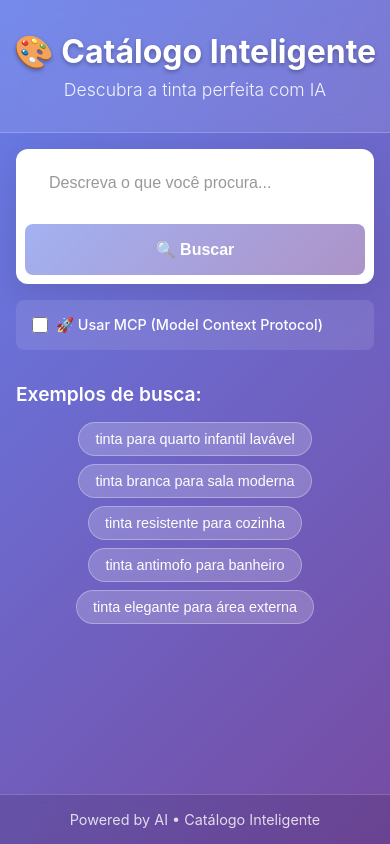
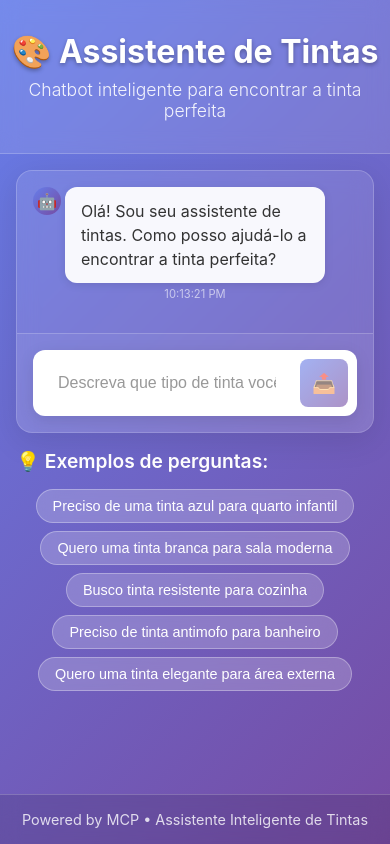
Before and after one commit to fernandesbarreto/catalogo-inteligente, a React (Create React App) app in the folder frontend/: page / in a window 390 px wide. Built offline with nearby package versions, Linux system fonts and the light colour scheme.

Commit message:
feat: redesign chat interface and enhance message handling for improved user experience

```diff
--- a/frontend/src/App.css
+++ b/frontend/src/App.css
@@ -53,96 +53,196 @@ body {
   width: 100%;
 }
 
-/* Search form */
-.search-form {
+/* Chat container */
+.chat-container {
+  background: rgba(255, 255, 255, 0.1);
+  backdrop-filter: blur(10px);
+  border-radius: 16px;
+  border: 1px solid rgba(255, 255, 255, 0.2);
+  box-shadow: 0 8px 32px rgba(0, 0, 0, 0.1);
   margin-bottom: 2rem;
-  display: flex;
-  flex-direction: column;
-  gap: 1rem;
+  overflow: hidden;
 }
 
-.mcp-toggle {
-  display: flex;
-  flex-direction: column;
-  gap: 0.5rem;
-  align-items: flex-start;
-  background: rgba(255, 255, 255, 0.1);
+.messages {
+  max-height: 500px;
+  overflow-y: auto;
   padding: 1rem;
-  border-radius: 8px;
-  backdrop-filter: blur(10px);
 }
 
-.mcp-label {
+.message {
+  margin-bottom: 1rem;
+  animation: fadeIn 0.3s ease-in;
+}
+
+.message.user {
+  text-align: right;
+}
+
+.message.bot {
+  text-align: left;
+}
+
+.message-content {
+  display: inline-block;
+  max-width: 80%;
+}
+
+.bot-message {
+  display: flex;
+  align-items: flex-start;
+  gap: 0.5rem;
+}
+
+.user-message {
+  display: flex;
+  align-items: flex-start;
+  gap: 0.5rem;
+  flex-direction: row-reverse;
+}
+
+.bot-avatar,
+.user-avatar {
+  width: 32px;
+  height: 32px;
+  border-radius: 50%;
   display: flex;
   align-items: center;
-  gap: 0.5rem;
-  cursor: pointer;
-  user-select: none;
-  font-size: 0.9rem;
+  justify-content: center;
+  font-size: 1.2rem;
+  flex-shrink: 0;
+}
+
+.bot-avatar {
+  background: linear-gradient(135deg, #667eea 0%, #764ba2 100%);
   color: white;
 }
 
-.mcp-label input[type="checkbox"] {
-  width: 16px;
-  height: 16px;
-  cursor: pointer;
-}
-
-.mcp-text {
-  font-weight: 500;
+.user-avatar {
+  background: rgba(255, 255, 255, 0.2);
   color: white;
 }
 
-.mcp-info {
-  margin-left: 24px;
-  color: rgba(255, 255, 255, 0.8);
-  font-style: italic;
-  font-size: 0.8rem;
+.message-text {
+  background: rgba(255, 255, 255, 0.95);
+  color: #333;
+  padding: 0.75rem 1rem;
+  border-radius: 12px;
+  box-shadow: 0 2px 8px rgba(0, 0, 0, 0.1);
+  line-height: 1.5;
+  white-space: pre-line;
+}
+
+.message.user .message-text {
+  background: linear-gradient(135deg, #667eea 0%, #764ba2 100%);
+  color: white;
+}
+
+.message-time {
+  font-size: 0.7rem;
+  color: rgba(255, 255, 255, 0.6);
+  margin-top: 0.25rem;
+  text-align: center;
+}
+
+/* Typing indicator */
+.typing-indicator {
+  display: flex;
+  gap: 0.25rem;
+  align-items: center;
+}
+
+.typing-indicator span {
+  width: 8px;
+  height: 8px;
+  border-radius: 50%;
+  background: #999;
+  animation: typing 1.4s infinite ease-in-out;
+}
+
+.typing-indicator span:nth-child(1) {
+  animation-delay: -0.32s;
+}
+
+.typing-indicator span:nth-child(2) {
+  animation-delay: -0.16s;
+}
+
+@keyframes typing {
+  0%, 80%, 100% {
+    transform: scale(0.8);
+    opacity: 0.5;
+  }
+  40% {
+    transform: scale(1);
+    opacity: 1;
+  }
+}
+
+@keyframes fadeIn {
+  from {
+    opacity: 0;
+    transform: translateY(10px);
+  }
+  to {
+    opacity: 1;
+    transform: translateY(0);
+  }
+}
+
+/* Input form */
+.input-form {
+  border-top: 1px solid rgba(255, 255, 255, 0.2);
+  padding: 1rem;
+  background: rgba(255, 255, 255, 0.05);
 }
 
 .input-group {
   display: flex;
-  gap: 1rem;
+  gap: 0.5rem;
   background: white;
   border-radius: 12px;
   padding: 0.5rem;
-  box-shadow: 0 8px 32px rgba(0, 0, 0, 0.1);
+  box-shadow: 0 4px 16px rgba(0, 0, 0, 0.1);
   border: 1px solid rgba(255, 255, 255, 0.2);
 }
 
-.search-input {
+.chat-input {
   flex: 1;
   border: none;
   outline: none;
-  padding: 1rem 1.5rem;
+  padding: 0.75rem 1rem;
   font-size: 1rem;
   border-radius: 8px;
   background: transparent;
 }
 
-.search-input::placeholder {
+.chat-input::placeholder {
   color: #999;
 }
 
-.search-button {
+.send-button {
   background: linear-gradient(135deg, #667eea 0%, #764ba2 100%);
   color: white;
   border: none;
-  padding: 1rem 2rem;
+  padding: 0.75rem 1rem;
   border-radius: 8px;
-  font-size: 1rem;
-  font-weight: 600;
+  font-size: 1.2rem;
   cursor: pointer;
   transition: all 0.3s ease;
-  white-space: nowrap;
+  width: 48px;
+  height: 48px;
+  display: flex;
+  align-items: center;
+  justify-content: center;
 }
 
-.search-button:hover:not(:disabled) {
+.send-button:hover:not(:disabled) {
   transform: translateY(-2px);
   box-shadow: 0 4px 12px rgba(0, 0, 0, 0.2);
 }
 
-.search-button:disabled {
+.send-button:disabled {
   opacity: 0.6;
   cursor: not-allowed;
   transform: none;
@@ -188,125 +288,7 @@ body {
   cursor: not-allowed;
 }
 
-/* Error message */
-.error-message {
-  background: rgba(255, 107, 107, 0.1);
-  border: 1px solid rgba(255, 107, 107, 0.3);
-  border-radius: 12px;
-  padding: 1.5rem;
-  margin-bottom: 2rem;
-  backdrop-filter: blur(10px);
-}
 
-.error-message h3 {
-  color: #ff6b6b;
-  margin-bottom: 0.5rem;
-  font-size: 1.2rem;
-}
-
-.error-message p {
-  color: rgba(255, 255, 255, 0.9);
-  margin-bottom: 0.5rem;
-}
-
-.error-hint {
-  font-size: 0.9rem;
-  color: rgba(255, 255, 255, 0.7) !important;
-  font-style: italic;
-}
-
-/* Results */
-.results {
-  background: rgba(255, 255, 255, 0.1);
-  backdrop-filter: blur(10px);
-  border-radius: 16px;
-  padding: 2rem;
-  border: 1px solid rgba(255, 255, 255, 0.2);
-  box-shadow: 0 8px 32px rgba(0, 0, 0, 0.1);
-}
-
-.results h2 {
-  color: white;
-  margin-bottom: 1.5rem;
-  font-size: 1.8rem;
-  font-weight: 600;
-}
-
-.notes {
-  background: rgba(255, 255, 255, 0.1);
-  border-radius: 8px;
-  padding: 1rem;
-  margin-bottom: 1.5rem;
-  border-left: 4px solid #667eea;
-}
-
-.notes p {
-  color: rgba(255, 255, 255, 0.9);
-  font-style: italic;
-}
-
-.no-results {
-  text-align: center;
-  padding: 2rem;
-}
-
-.no-results p {
-  color: rgba(255, 255, 255, 0.8);
-  font-size: 1.1rem;
-}
-
-/* Picks grid */
-.picks-grid {
-  display: grid;
-  gap: 1rem;
-}
-
-.pick-card {
-  background: rgba(255, 255, 255, 0.95);
-  border-radius: 12px;
-  padding: 1.5rem;
-  box-shadow: 0 4px 12px rgba(0, 0, 0, 0.1);
-  transition: all 0.3s ease;
-  border: 1px solid rgba(255, 255, 255, 0.2);
-}
-
-.pick-card:hover {
-  transform: translateY(-2px);
-  box-shadow: 0 8px 24px rgba(0, 0, 0, 0.15);
-}
-
-.pick-header {
-  display: flex;
-  justify-content: space-between;
-  align-items: center;
-  margin-bottom: 1rem;
-  padding-bottom: 0.5rem;
-  border-bottom: 1px solid #eee;
-}
-
-.pick-number {
-  background: linear-gradient(135deg, #667eea 0%, #764ba2 100%);
-  color: white;
-  padding: 0.25rem 0.75rem;
-  border-radius: 12px;
-  font-weight: 600;
-  font-size: 0.9rem;
-}
-
-.pick-id {
-  color: #666;
-  font-size: 0.8rem;
-  font-family: "Courier New", monospace;
-  background: #f5f5f5;
-  padding: 0.25rem 0.5rem;
-  border-radius: 4px;
-}
-
-.pick-reason {
-  color: #333;
-  line-height: 1.6;
-  font-size: 1rem;
-}
 
 /* Footer */
 .App-footer {
@@ -332,22 +314,41 @@ body {
     padding: 1rem;
   }
 
-  .input-group {
-    flex-direction: column;
+  .chat-container {
+    margin-bottom: 1rem;
   }
 
-  .search-button {
-    width: 100%;
+  .messages {
+    max-height: 400px;
+  }
+
+  .message-content {
+    max-width: 90%;
+  }
+
+  .input-group {
+    flex-direction: row;
+  }
+
+  .send-button {
+    width: 48px;
+    height: 48px;
   }
 
   .example-tags {
     justify-content: center;
   }
 
-  .pick-header {
-    flex-direction: column;
-    align-items: flex-start;
-    gap: 0.5rem;
+  .bot-message,
+  .user-message {
+    gap: 0.25rem;
+  }
+
+  .bot-avatar,
+  .user-avatar {
+    width: 28px;
+    height: 28px;
+    font-size: 1rem;
   }
 }
 
@@ -362,6 +363,6 @@ body {
   }
 }
 
-.search-button:disabled {
+.send-button:disabled {
   animation: pulse 1.5s ease-in-out infinite;
 }
--- a/frontend/src/App.tsx
+++ b/frontend/src/App.tsx
@@ -1,5 +1,12 @@
-import React, { useState } from "react";
+import React, { useState, useRef, useEffect } from "react";
 import "./App.css";
+
+interface Message {
+  id: string;
+  type: "user" | "bot";
+  content: string;
+  timestamp: Date;
+}
 
 interface RecommendationPick {
   id: string;
@@ -9,115 +16,182 @@ interface RecommendationPick {
 interface RecommendationResponse {
   picks: RecommendationPick[];
   notes?: string;
+  mcpEnabled?: boolean;
 }
 
 function App() {
-  const [query, setQuery] = useState("");
+  const [messages, setMessages] = useState<Message[]>([
+    {
+      id: "1",
+      type: "bot",
+      content: "Olá! Sou seu assistente de tintas. Como posso ajudá-lo a encontrar a tinta perfeita?",
+      timestamp: new Date(),
+    },
+  ]);
+  const [inputValue, setInputValue] = useState("");
   const [loading, setLoading] = useState(false);
-  const [useMCP, setUseMCP] = useState(false);
-  const [recommendations, setRecommendations] =
-    useState<RecommendationResponse | null>(null);
-  const [error, setError] = useState<string | null>(null);
+  const messagesEndRef = useRef<HTMLDivElement>(null);
+
+  // Auto-scroll to bottom when new messages arrive
+  useEffect(() => {
+    messagesEndRef.current?.scrollIntoView({ behavior: "smooth" });
+  }, [messages]);
 
   const handleSubmit = async (e: React.FormEvent) => {
     e.preventDefault();
-    if (!query.trim()) return;
+    if (!inputValue.trim() || loading) return;
 
+    const userMessage: Message = {
+      id: Date.now().toString(),
+      type: "user",
+      content: inputValue.trim(),
+      timestamp: new Date(),
+    };
+
+    setMessages(prev => [...prev, userMessage]);
+    setInputValue("");
     setLoading(true);
-    setError(null);
-    setRecommendations(null);
 
     try {
-      const endpoint = useMCP
-        ? "http://localhost:3000/bff/ai/recommendations/mcp"
-        : "http://localhost:3000/bff/ai/recommendations";
-
-      const response = await fetch(endpoint, {
+      const response = await fetch("http://localhost:3000/bff/ai/recommendations/mcp", {
         method: "POST",
         headers: {
           "Content-Type": "application/json",
         },
-        body: JSON.stringify({ query: query.trim() }),
+        body: JSON.stringify({ query: inputValue.trim() }),
       });
 
       if (!response.ok) {
         throw new Error(`HTTP error! status: ${response.status}`);
       }
 
-      const data = await response.json();
-      setRecommendations(data);
+      const data: RecommendationResponse = await response.json();
+
+      // Create bot response
+      let botContent = "";
+
+      if (data.picks && data.picks.length > 0) {
+        botContent = `Encontrei ${data.picks.length} tinta(s) que podem atender sua necessidade:\n\n`;
+        data.picks.forEach((pick, index) => {
+          botContent += `${index + 1}. **${pick.id}** - ${pick.reason}\n`;
+        });
+
+        if (data.notes) {
+          botContent += `\n${data.notes}`;
+        }
+      } else {
+        botContent = "Desculpe, não encontrei tintas que correspondam exatamente ao que você procura. Pode tentar reformular sua busca ou me dar mais detalhes sobre o que precisa?";
+      }
+
+      const botMessage: Message = {
+        id: (Date.now() + 1).toString(),
+        type: "bot",
+        content: botContent,
+        timestamp: new Date(),
+      };
+
+      setMessages(prev => [...prev, botMessage]);
     } catch (err) {
-      setError(err instanceof Error ? err.message : "Erro desconhecido");
+      const errorMessage: Message = {
+        id: (Date.now() + 1).toString(),
+        type: "bot",
+        content: "Desculpe, tive um problema ao processar sua solicitação. Pode tentar novamente?",
+        timestamp: new Date(),
+      };
+      setMessages(prev => [...prev, errorMessage]);
     } finally {
       setLoading(false);
     }
   };
 
   const exampleQueries = [
-    "tinta para quarto infantil lavável",
-    "tinta branca para sala moderna",
-    "tinta resistente para cozinha",
-    "tinta antimofo para banheiro",
-    "tinta elegante para área externa",
+    "Preciso de uma tinta azul para quarto infantil",
+    "Quero uma tinta branca para sala moderna",
+    "Busco tinta resistente para cozinha",
+    "Preciso de tinta antimofo para banheiro",
+    "Quero uma tinta elegante para área externa",
   ];
 
   return (
     <div className="App">
       <header className="App-header">
-        <h1>🎨 Catálogo Inteligente</h1>
-        <p>Descubra a tinta perfeita com IA</p>
+        <h1>🎨 Assistente de Tintas</h1>
+        <p>Chatbot inteligente para encontrar a tinta perfeita</p>
       </header>
 
       <main className="App-main">
-        <form onSubmit={handleSubmit} className="search-form">
+        <div className="chat-container">
+          <div className="messages">
+            {messages.map((message) => (
+              <div
+                key={message.id}
+                className={`message ${message.type === "user" ? "user" : "bot"}`}
+              >
+                <div className="message-content">
+                  {message.type === "bot" ? (
+                    <div className="bot-message">
+                      <div className="bot-avatar">🤖</div>
+                      <div className="message-text">{message.content}</div>
+                    </div>
+                  ) : (
+                    <div className="user-message">
+                      <div className="message-text">{message.content}</div>
+                      <div className="user-avatar">👤</div>
+                    </div>
+                  )}
+                </div>
+                <div className="message-time">
+                  {message.timestamp.toLocaleTimeString()}
+                </div>
+              </div>
+            ))}
+            {loading && (
+              <div className="message bot">
+                <div className="message-content">
+                  <div className="bot-message">
+                    <div className="bot-avatar">🤖</div>
+                    <div className="message-text">
+                      <div className="typing-indicator">
+                        <span></span>
+                        <span></span>
+                        <span></span>
+                      </div>
+                    </div>
+                  </div>
+                </div>
+              </div>
+            )}
+            <div ref={messagesEndRef} />
+          </div>
+
+          <form onSubmit={handleSubmit} className="input-form">
             <div className="input-group">
               <input
                 type="text"
-              value={query}
-              onChange={(e) => setQuery(e.target.value)}
-              placeholder="Descreva o que você procura..."
-              className="search-input"
+                value={inputValue}
+                onChange={(e) => setInputValue(e.target.value)}
+                placeholder="Descreva que tipo de tinta você procura..."
+                className="chat-input"
                 disabled={loading}
               />
               <button
                 type="submit"
-              className="search-button"
-              disabled={loading || !query.trim()}
+                className="send-button"
+                disabled={loading || !inputValue.trim()}
               >
-              {loading ? "🔍 Buscando..." : "🔍 Buscar"}
+                {loading ? "⏳" : "📤"}
               </button>
             </div>
-
-          <div className="mcp-toggle">
-            <label className="mcp-label">
-              <input
-                type="checkbox"
-                checked={useMCP}
-                onChange={(e) => setUseMCP(e.target.checked)}
-                disabled={loading}
-              />
-              <span className="mcp-text">
-                🚀 Usar MCP (Model Context Protocol)
-              </span>
-            </label>
-            {useMCP && (
-              <div className="mcp-info">
-                <small>
-                  MCP oferece ferramentas padronizadas e isolamento de
-                  credenciais
-                </small>
+          </form>
         </div>
-            )}
-          </div>
-        </form>
 
         <div className="examples">
-          <h3>Exemplos de busca:</h3>
+          <h3>💡 Exemplos de perguntas:</h3>
           <div className="example-tags">
             {exampleQueries.map((example, index) => (
               <button
                 key={index}
-                onClick={() => setQuery(example)}
+                onClick={() => setInputValue(example)}
                 className="example-tag"
                 disabled={loading}
               >
@@ -126,51 +200,10 @@ function App() {
             ))}
           </div>
         </div>
-
-        {error && (
-          <div className="error-message">
-            <h3>❌ Erro</h3>
-            <p>{error}</p>
-            <p className="error-hint">
-              Certifique-se de que o backend está rodando em
-              http://localhost:3000
-            </p>
-          </div>
-        )}
-
-        {recommendations && (
-          <div className="results">
-            <h2>🎯 Recomendações</h2>
-
-            {recommendations.notes && (
-              <div className="notes">
-                <p>{recommendations.notes}</p>
-              </div>
-            )}
-
-            {recommendations.picks.length === 0 ? (
-              <div className="no-results">
-                <p>Nenhuma tinta encontrada. Tente ajustar sua busca.</p>
-              </div>
-            ) : (
-              <div className="picks-grid">
-                {recommendations.picks.map((pick, index) => (
-                  <div key={pick.id} className="pick-card">
-                    <div className="pick-header">
-                      <span className="pick-number">#{index + 1}</span>
-                      <span className="pick-id">ID: {pick.id}</span>
-                    </div>
-                    <div className="pick-reason">{pick.reason}</div>
-                  </div>
-                ))}
-              </div>
-            )}
-          </div>
-        )}
       </main>
 
       <footer className="App-footer">
-        <p>Powered by AI • Catálogo Inteligente</p>
+        <p>Powered by MCP • Assistente Inteligente de Tintas</p>
       </footer>
     </div>
   );
```
Lines whose indentation alone changed are shown as unchanged.
